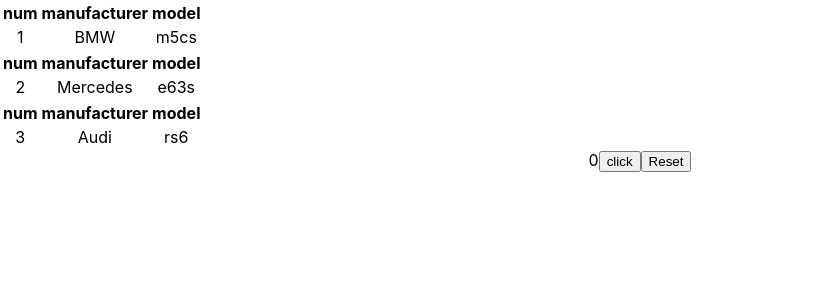
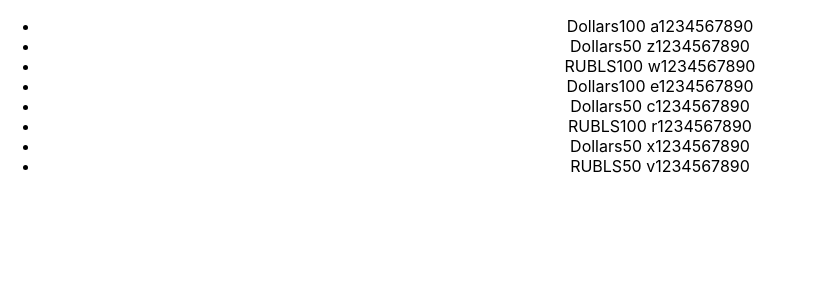
Before and after one commit to regggulus/Microtask_project, a React (Create React App) app: page / in a window 1280 px wide. Shown: the top 300 px of the page, without its empty margins (0-814 px from the left). Built offline with nearby package versions, Linux system fonts and the light colour scheme.

Commit message:
create component and thrown in component App

```diff
--- a/src/App.tsx
+++ b/src/App.tsx
@@ -5,15 +5,17 @@
 import {Cars} from "./HW_monday/cars/Cars";
 import {MyButton} from "./HW_monday/button/MyButton";
 import {Button} from "./HW_monday/useState/Button";
+import {MethodFilter} from "./HW_monday/filter/methodFilter";
 
 function App() {
   return (
     <div className="App">
     {/*<Site/>*/}
     {/*  <StudentsArr/>*/}
-        <Cars/>
+    {/*    <Cars/>*/}
     {/*  <MyButton/>*/}
-      <Button/>
+    {/*  <Button/>*/}
+        <MethodFilter/>
     </div>
   );
 }
--- /dev/null
+++ b/src/HW_monday/filter/methodFilter.tsx
@@ -0,0 +1,31 @@
+import React, {useState} from "react";
+
+export function MethodFilter() {
+    const [money, setMoney] = useState([
+        {banknots: 'Dollars', value: 100, number: ' a1234567890'},
+        {banknots: 'Dollars', value: 50, number: ' z1234567890'},
+        {banknots: 'RUBLS', value: 100, number: ' w1234567890'},
+        {banknots: 'Dollars', value: 100, number: ' e1234567890'},
+        {banknots: 'Dollars', value: 50, number: ' c1234567890'},
+        {banknots: 'RUBLS', value: 100, number: ' r1234567890'},
+        {banknots: 'Dollars', value: 50, number: ' x1234567890'},
+        {banknots: 'RUBLS', value: 50, number: ' v1234567890'},
+    ])
+
+    return (
+        <ul>
+            {money.map( (objMoneyArr) => {
+                return (
+                    <li>
+                        <span>{objMoneyArr.banknots}</span>
+                        <span>{objMoneyArr.value}</span>
+                        <span>{objMoneyArr.number}</span>
+                    </li>
+                )
+            })
+            }
+
+        </ul>
+
+    )
+}
```
